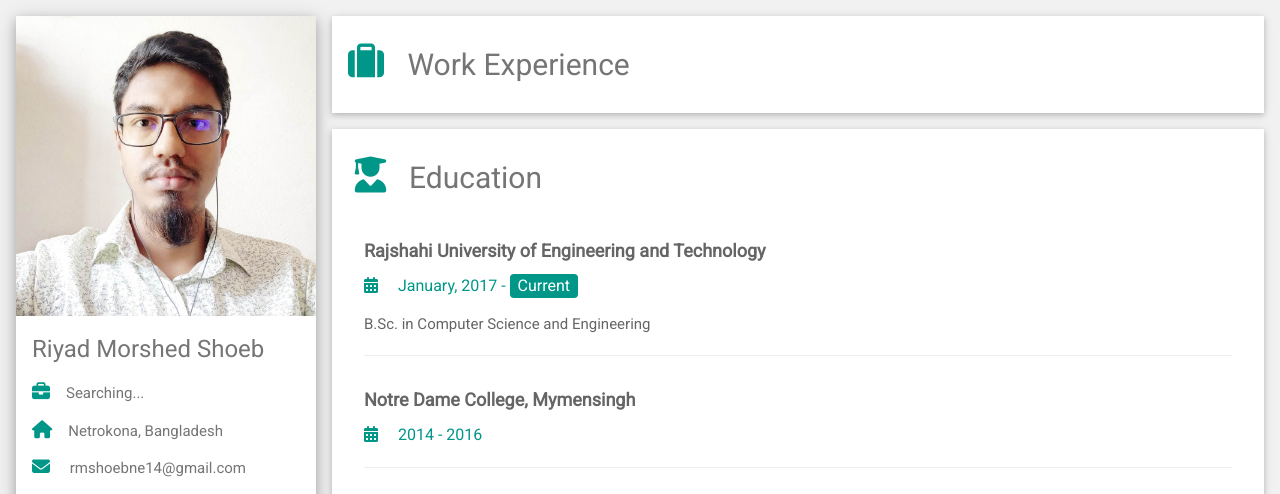
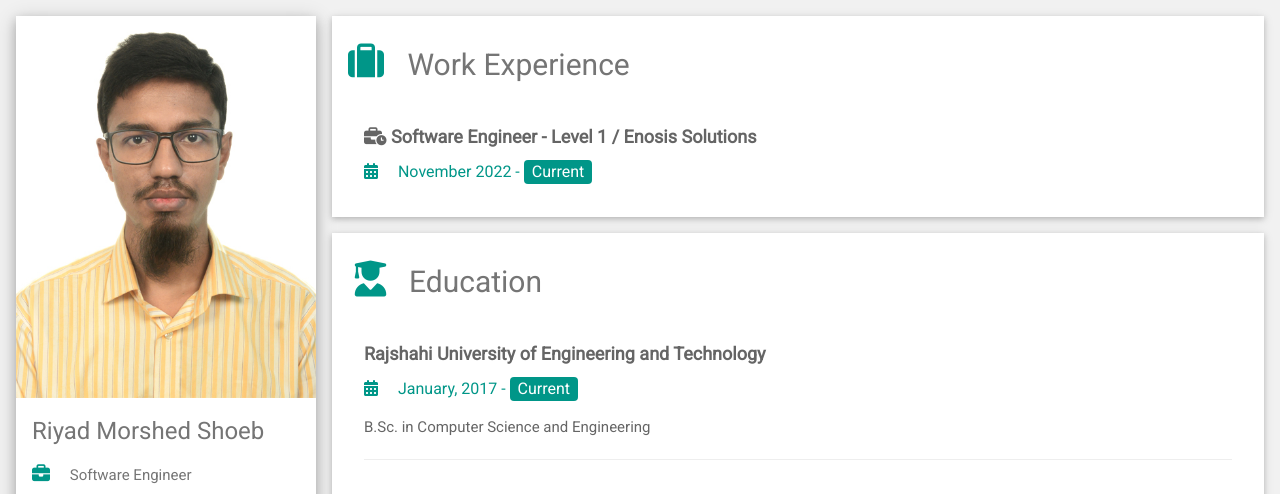
Before and after one commit to rmShoeb/rmshoeb.github.io, a plain HTML site: page index.html in a window 1280 px wide. Shown: the top 494 px of the page. Drawn offline with nearby package versions, Linux system fonts and the light colour scheme.

Commit message:
added job info

```diff
--- a/index.html
+++ b/index.html
@@ -20,11 +20,14 @@
                 <div class="w3-quarter">
                     <div class="w3-white w3-text-grey w3-card-4">
                         <div class="w3-display-container">
-                            <img src="images/me.jpg" style="width:100%" alt="Avatar">
+                            <img src="images/me (2).jpg" style="width:100%" alt="Avatar">
                         </div>
                         <div class="w3-container">
 							<p><h3>Riyad Morshed Shoeb</h3></p>
-                            <p><i class="fa-solid fa-briefcase w3-margin-right w3-large w3-text-teal"></i>Searching...</p>
+                            <p>
+								<i class="fa-solid fa-briefcase w3-margin-right w3-large w3-text-teal"></i>
+								Software Engineer
+							</p>
                             <p><i class="fa-solid fa-home w3-margin-right w3-large w3-text-teal"></i>Netrokona, Bangladesh</p>
                             <p>
 								<i class="fa-solid fa-envelope w3-margin-right w3-large w3-text-teal"></i>
@@ -124,16 +127,25 @@
 							<i class="fa-solid fa-suitcase w3-margin-right w3-xxlarge w3-text-teal"></i>
 							Work Experience
 						</h2>
-                        <!--div class="w3-container w3-center">
-                            <h3 class="w3-opacity"><i class="fa-solid fa-ghost"></i> <b>Nothing...</b></h3>
+						<!--i class="fa-solid fa-info"></i>
+						<i class="fa-solid fa-user-tie"></i>
+						<i class="fa-solid fa-location-pin"></i-->
+                        <div class="w3-container">
+                            <h5 class="w3-opacity">
+								<i class="fa-solid fa-business-time"></i>
+								<b>Software Engineer - Level 1 / Enosis Solutions</b>
+							</h5>
+							<!--h6 class="w3-opacity">
+								<i class="fa-solid fa-location-pin"></i>
+								<b>Enosis Solutions</b>
+							</h6-->
+                            <h6 class="w3-text-teal">
+								<i class="fa-solid fa-calendar-days w3-margin-right"></i>
+								November 2022 - <span class="w3-tag w3-teal w3-round">Current</span>
+							</h6>
+                            <!--p>Lorem ipsum dolor sit amet, consectetur adipisicing elit.</p-->
+                            <br>
                         </div>
-                        <div class="w3-container">
-						<i class="fa-solid fa-business-time"></i>
-                            <h5 class="w3-opacity"><b>Graphic Designer / designsomething.com</b></h5>
-                            <h6 class="w3-text-teal"><i class="fa-solid fa-calendar-days w3-margin-right"></i>Jun 2010 - Mar 2012</h6>
-                            <p>Lorem ipsum dolor sit amet, consectetur adipisicing elit. </p>
-                            <br>
-                        </div-->
                     </div>
                     <div class="w3-container w3-card w3-white w3-margin-bottom">
                         <h2 class="w3-text-grey w3-padding-16"><i class="fa-solid fa-user-graduate fa-fw w3-margin-right w3-xxlarge w3-text-teal"></i>Education</h2>
@@ -203,7 +215,7 @@
 							</div>
 						</div>
                     </div>
-					<div class="w3-container w3-card w3-white w3-margin-bottom">
+					<!--div class="w3-container w3-card w3-white w3-margin-bottom">
                         <h2 class="w3-text-grey w3-padding-16">
 							<i class="fa-solid fa-award w3-margin-right w3-xxlarge w3-text-teal"></i>
 							Awards
@@ -214,7 +226,7 @@
 							<i class="fa-solid fa-book w3-margin-right w3-xxlarge w3-text-teal"></i>
 							Publication
 						</h2>
-                    </div>
+                    </div-->
 					<div class="w3-container w3-card w3-white w3-margin-bottom">
                         <h2 class="w3-text-grey w3-padding-16">
 							<i class="fa-solid fa-quote-left w3-margin-right w3-xxlarge w3-text-teal"></i>
```
Also changed, not shown: images/me (2).jpg (added).
